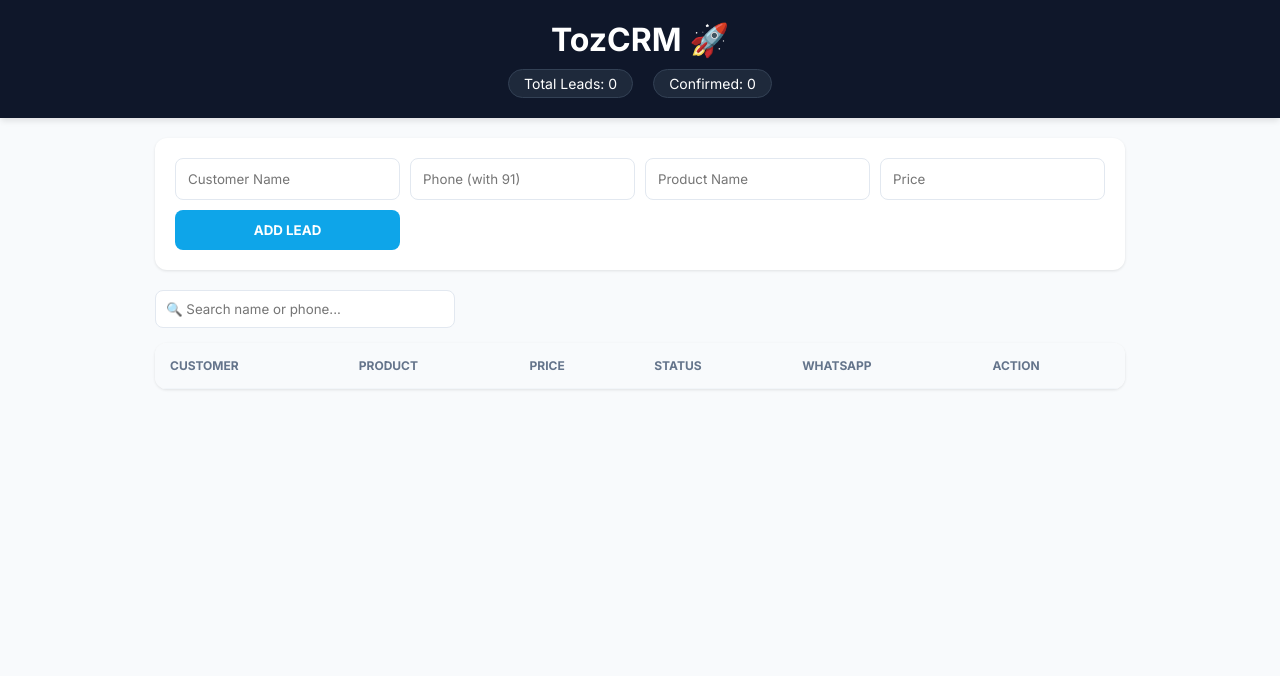
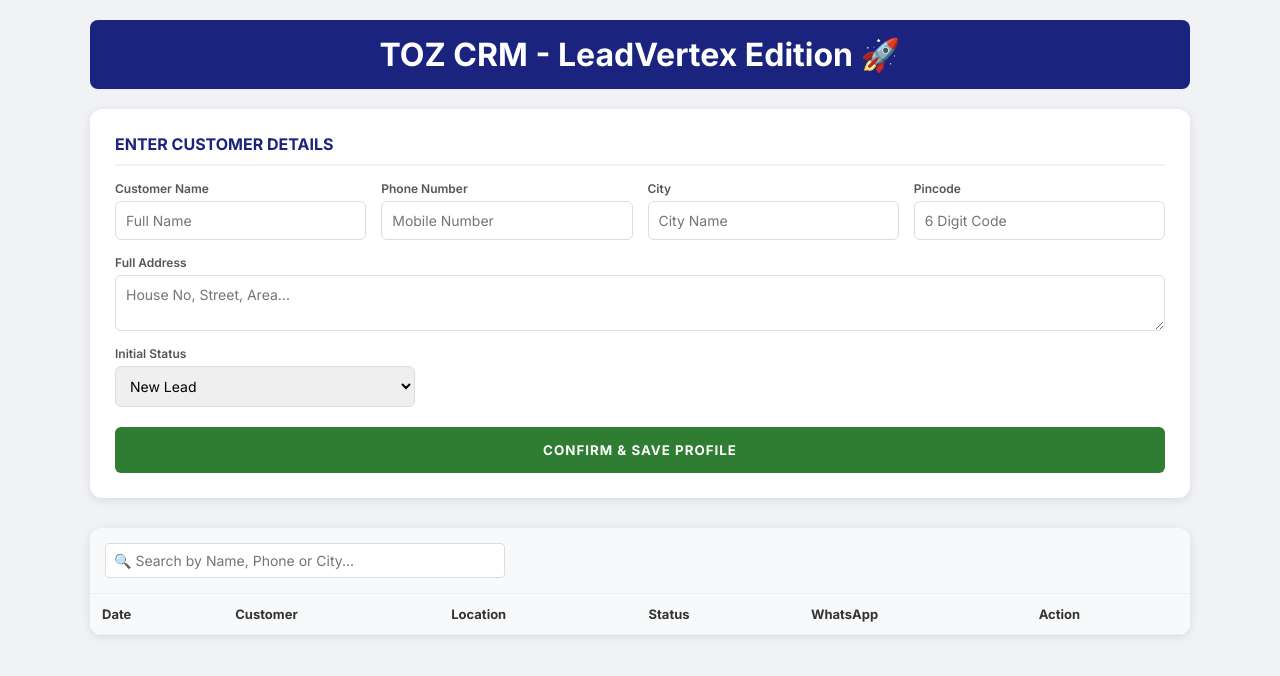
Before and after one commit to sg3164757/TozCRM., a plain HTML site: page index.html in a window 1280 px wide. Drawn offline with Linux system fonts and the light colour scheme.

Commit message:
Update index.html

```diff
--- a/index.html
+++ b/index.html
@@ -3,76 +3,112 @@
 <head>
     <meta charset="UTF-8">
     <meta name="viewport" content="width=device-width, initial-scale=1.0">
-    <title>TozCRM - Manage Your Leads</title>
+    <title>TozCRM - Pro Edition</title>
     <link href="https://fonts.googleapis.com/css2?family=Inter:wght@400;600;700&display=swap" rel="stylesheet">
     <style>
         * { box-sizing: border-box; font-family: 'Inter', sans-serif; margin: 0; padding: 0; }
-        body { background: #f8fafc; color: #1e293b; display: flex; flex-direction: column; height: 100vh; }
+        body { background: #f0f2f5; color: #1c1e21; padding: 20px; }
 
-        /* Header & Stats */
-        header { background: #0f172a; color: white; padding: 20px; text-align: center; box-shadow: 0 4px 6px -1px rgba(0,0,0,0.1); }
-        .stats { display: flex; justify-content: center; gap: 20px; margin-top: 10px; font-size: 14px; }
-        .stat-item { background: #1e293b; padding: 5px 15px; border-radius: 20px; border: 1px solid #334155; }
+        .crm-container { max-width: 1100px; margin: 0 auto; }
+        header { background: #1a237e; color: white; padding: 15px; border-radius: 8px; margin-bottom: 20px; text-align: center; }
 
-        /* Form Section */
-        .container { max-width: 1000px; margin: 20px auto; padding: 0 15px; width: 100%; }
-        .form-card { background: white; padding: 20px; border-radius: 12px; box-shadow: 0 1px 3px rgba(0,0,0,0.1); margin-bottom: 20px; }
-        .form-grid { display: grid; grid-template-columns: repeat(auto-fit, minmax(180px, 1fr)); gap: 10px; }
-        input, button { padding: 12px; border-radius: 8px; border: 1px solid #e2e8f0; outline: none; transition: 0.3s; }
-        input:focus { border-color: #38bdf8; box-shadow: 0 0 0 3px rgba(56, 189, 248, 0.1); }
-        .btn-add { background: #0ea5e9; color: white; font-weight: 700; border: none; cursor: pointer; text-transform: uppercase; }
-        .btn-add:hover { background: #0284c7; }
+        /* Form Section - LeadVertex Style */
+        .lead-form-card { background: white; padding: 25px; border-radius: 12px; box-shadow: 0 2px 10px rgba(0,0,0,0.1); margin-bottom: 30px; }
+        .form-title { margin-bottom: 15px; font-weight: 700; color: #1a237e; border-bottom: 2px solid #f0f2f5; padding-bottom: 10px; }
+
+        .form-grid { display: grid; grid-template-columns: repeat(auto-fit, minmax(220px, 1fr)); gap: 15px; }
+        .input-group { display: flex; flex-direction: column; }
+        .input-group label { font-size: 12px; font-weight: 600; margin-bottom: 5px; color: #555; }
+
+        input, select, textarea { padding: 10px; border: 1px solid #ddd; border-radius: 6px; font-size: 14px; outline: none; }
+        input:focus { border-color: #1a237e; }
+
+        .btn-save { background: #2e7d32; color: white; border: none; padding: 15px; border-radius: 6px; font-weight: 700; cursor: pointer; margin-top: 20px; width: 100%; text-transform: uppercase; letter-spacing: 1px; }
+        .btn-save:hover { background: #1b5e20; }
 
         /* Table Section */
-        .table-container { background: white; border-radius: 12px; overflow-x: auto; box-shadow: 0 1px 3px rgba(0,0,0,0.1); }
-        table { width: 100%; border-collapse: collapse; min-width: 700px; }
-        th, td { padding: 15px; text-align: left; border-bottom: 1px solid #f1f5f9; }
-        th { background: #f8fafc; font-size: 12px; color: #64748b; font-weight: 700; text-transform: uppercase; }
+        .list-section { background: white; border-radius: 12px; overflow: hidden; box-shadow: 0 2px 10px rgba(0,0,0,0.1); }
+        .search-bar { padding: 15px; background: #f8f9fa; border-bottom: 1px solid #eee; }
+        #searchInput { width: 100%; max-width: 400px; padding: 8px; border-radius: 4px; border: 1px solid #ddd; }
 
-        /* Badges & Buttons */
-        .badge { padding: 6px 12px; border-radius: 6px; font-size: 11px; font-weight: 700; border: none; cursor: pointer; min-width: 100px; }
-        .New { background: #e0f2fe; color: #0369a1; }
-        .Calling { background: #fef3c7; color: #92400e; }
-        .Confirmed { background: #dcfce7; color: #15803d; }
-        .Cancelled { background: #fee2e2; color: #b91c1c; }
+        table { width: 100%; border-collapse: collapse; min-width: 900px; }
+        th, td { padding: 12px; text-align: left; border-bottom: 1px solid #eee; font-size: 13px; }
+        th { background: #f8f9fa; color: #333; }
 
-        .wa-link { color: #22c55e; font-size: 20px; text-decoration: none; font-weight: bold; }
-        .btn-del { color: #94a3b8; border: none; background: none; cursor: pointer; font-size: 16px; }
-        .btn-del:hover { color: #ef4444; }
+        /* Status Colors */
+        .status-pill { padding: 4px 8px; border-radius: 4px; font-size: 11px; font-weight: 700; border: none; color: white; }
+        .New { background: #2196F3; }
+        .No-Answer { background: #9c27b0; }
+        .Call-Back { background: #ff9800; }
+        .Confirmed { background: #4caf50; }
+        .Not-Interested { background: #f44336; }
+        .Fake { background: #212121; }
 
-        #searchInput { width: 100%; max-width: 300px; margin-bottom: 15px; padding: 10px; border-radius: 8px; border: 1px solid #e2e8f0; }
+        .wa-btn { color: #25d366; font-size: 18px; text-decoration: none; }
+        .action-btn { background: none; border: none; cursor: pointer; font-size: 16px; margin-left: 10px; }
     </style>
 </head>
 <body>
 
+<div class="crm-container">
     <header>
-    <h1>TozCRM 🚀</h1>
-    <div class="stats">
-        <div class="stat-item">Total Leads: <span id="totalLeads">0</span></div>
-        <div class="stat-item">Confirmed: <span id="totalConfirmed">0</span></div>
-    </div>
+        <h1>TOZ CRM - LeadVertex Edition 🚀</h1>
     </header>
 
-<div class="container">
-    <div class="form-card">
-        <form id="leadForm" class="form-grid">
-            <input type="text" id="custName" placeholder="Customer Name" required>
-            <input type="tel" id="custPhone" placeholder="Phone (with 91)" required>
-            <input type="text" id="product" placeholder="Product Name">
-            <input type="number" id="price" placeholder="Price">
-            <button type="submit" class="btn-add">Add Lead</button>
+    <div class="lead-form-card">
+        <div class="form-title">ENTER CUSTOMER DETAILS</div>
+        <form id="leadForm">
+            <div class="form-grid">
+                <div class="input-group">
+                    <label>Customer Name</label>
+                    <input type="text" id="custName" placeholder="Full Name" required>
+                </div>
+                <div class="input-group">
+                    <label>Phone Number</label>
+                    <input type="tel" id="custPhone" placeholder="Mobile Number" required>
+                </div>
+                <div class="input-group">
+                    <label>City</label>
+                    <input type="text" id="city" placeholder="City Name">
+                </div>
+                <div class="input-group">
+                    <label>Pincode</label>
+                    <input type="number" id="pincode" placeholder="6 Digit Code">
+                </div>
+            </div>
+
+            <div class="input-group" style="margin-top: 15px;">
+                <label>Full Address</label>
+                <textarea id="address" rows="2" placeholder="House No, Street, Area..."></textarea>
+            </div>
+
+            <div class="input-group" style="margin-top: 15px; max-width: 300px;">
+                <label>Initial Status</label>
+                <select id="status">
+                    <option value="New">New Lead</option>
+                    <option value="No-Answer">No Answer</option>
+                    <option value="Call-Back">Call Back</option>
+                    <option value="Confirmed">Confirmed</option>
+                    <option value="Not-Interested">Not Interested</option>
+                    <option value="Fake">Fake Customer</option>
+                </select>
+            </div>
+
+            <button type="submit" class="btn-save">Confirm & Save Profile</button>
         </form>
     </div>
 
-    <input type="text" id="searchInput" placeholder="🔍 Search name or phone..." onkeyup="searchLeads()">
-
-    <div class="table-container">
+    <div class="list-section">
+        <div class="search-bar">
+            <input type="text" id="searchInput" placeholder="🔍 Search by Name, Phone or City..." onkeyup="searchLeads()">
+        </div>
+        <div style="overflow-x: auto;">
             <table>
                 <thead>
                     <tr>
+                        <th>Date</th>
                         <th>Customer</th>
-                    <th>Product</th>
-                    <th>Price</th>
+                        <th>Location</th>
                         <th>Status</th>
                         <th>WhatsApp</th>
                         <th>Action</th>
@@ -82,9 +118,10 @@
             </table>
         </div>
     </div>
+</div>
 
 <script>
-    let leads = JSON.parse(localStorage.getItem('tozData')) || [];
+    let leads = JSON.parse(localStorage.getItem('tozProData')) || [];
 
     const leadForm = document.getElementById('leadForm');
     const leadList = document.getElementById('leadList');
@@ -93,23 +130,27 @@
         e.preventDefault();
         const newLead = {
             id: Date.now(),
+            date: new Date().toLocaleDateString(),
             name: document.getElementById('custName').value,
             phone: document.getElementById('custPhone').value,
-            product: document.getElementById('product').value || 'N/A',
-            price: document.getElementById('price').value || '0',
-            status: 'New'
+            city: document.getElementById('city').value || 'N/A',
+            pincode: document.getElementById('pincode').value || 'N/A',
+            address: document.getElementById('address').value || 'N/A',
+            status: document.getElementById('status').value
         };
         leads.unshift(newLead);
         saveAndRender();
         leadForm.reset();
     });
 
-    function cycleStatus(id) {
-        const states = ['New', 'Calling', 'Confirmed', 'Cancelled'];
+    // Function to Change Status directly from Table
+    function changeStatus(id) {
+        const statuses = ['New', 'No-Answer', 'Call-Back', 'Confirmed', 'Not-Interested', 'Fake'];
         leads = leads.map(l => {
             if (l.id === id) {
-                let next = (states.indexOf(l.status) + 1) % states.length;
-                l.status = states[next];
+                let currentIdx = statuses.indexOf(l.status);
+                let nextIdx = (currentIdx + 1) % statuses.length;
+                l.status = statuses[nextIdx];
             }
             return l;
         });
@@ -117,7 +158,7 @@
     }
 
     function deleteLead(id) {
-        if(confirm('Delete this lead?')) {
+        if(confirm('Are you sure you want to delete this lead?')) {
             leads = leads.filter(l => l.id !== id);
             saveAndRender();
         }
@@ -125,14 +166,16 @@
 
     function searchLeads() {
         const term = document.getElementById('searchInput').value.toLowerCase();
-        renderTable(leads.filter(l => l.name.toLowerCase().includes(term) || l.phone.includes(term)));
+        renderTable(leads.filter(l =>
+            l.name.toLowerCase().includes(term) ||
+            l.phone.includes(term) ||
+            l.city.toLowerCase().includes(term)
+        ));
     }
 
     function saveAndRender() {
-        localStorage.setItem('tozData', JSON.stringify(leads));
+        localStorage.setItem('tozProData', JSON.stringify(leads));
         renderTable(leads);
-        document.getElementById('totalLeads').innerText = leads.length;
-        document.getElementById('totalConfirmed').innerText = leads.filter(l => l.status === 'Confirmed').length;
     }
 
     function renderTable(data) {
@@ -143,12 +186,14 @@
 
             leadList.innerHTML += `
                 <tr>
+                    <td>${l.date}</td>
                     <td><strong>${l.name}</strong><br><small>${l.phone}</small></td>
-                    <td>${l.product}</td>
-                    <td>₹${l.price}</td>
-                    <td><button class="badge ${l.status}" onclick="cycleStatus(${l.id})">${l.status}</button></td>
-                    <td><a href="https://wa.me/${p}" target="_blank" class="wa-link">💬</a></td>
-                    <td><button class="btn-del" onclick="deleteLead(${l.id})">🗑️</button></td>
+                    <td>${l.city} (${l.pincode})<br><small>${l.address}</small></td>
+                    <td><button class="status-pill ${l.status}" onclick="changeStatus(${l.id})">${l.status}</button></td>
+                    <td><a href="https://wa.me/${p}" target="_blank" class="wa-btn">💬</a></td>
+                    <td>
+                        <button class="action-btn" onclick="deleteLead(${l.id})">🗑️</button>
+                    </td>
                 </tr>
             `;
         });
```
Lines whose indentation alone changed are shown as unchanged.
